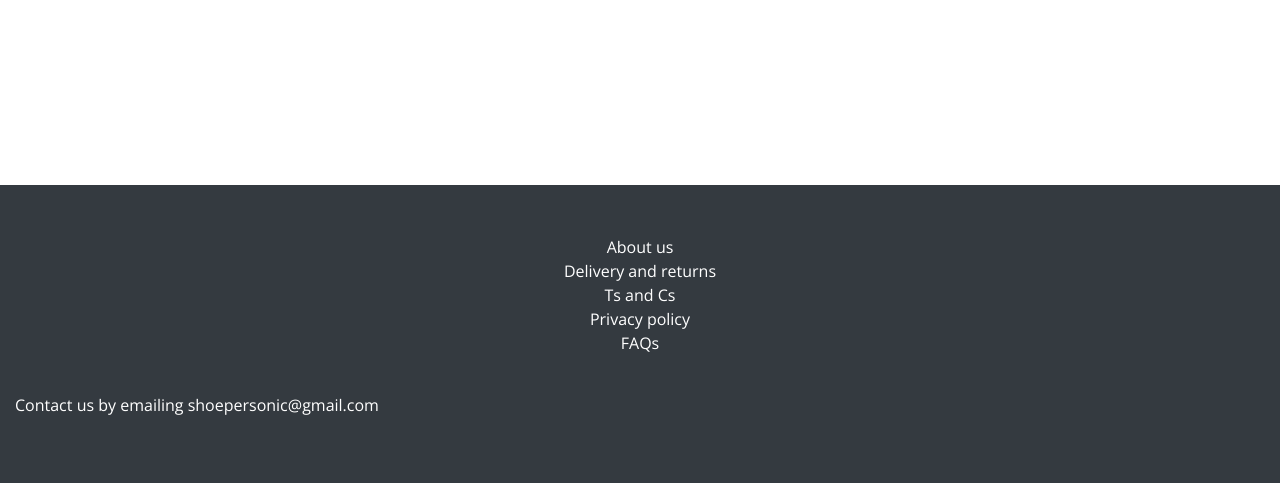
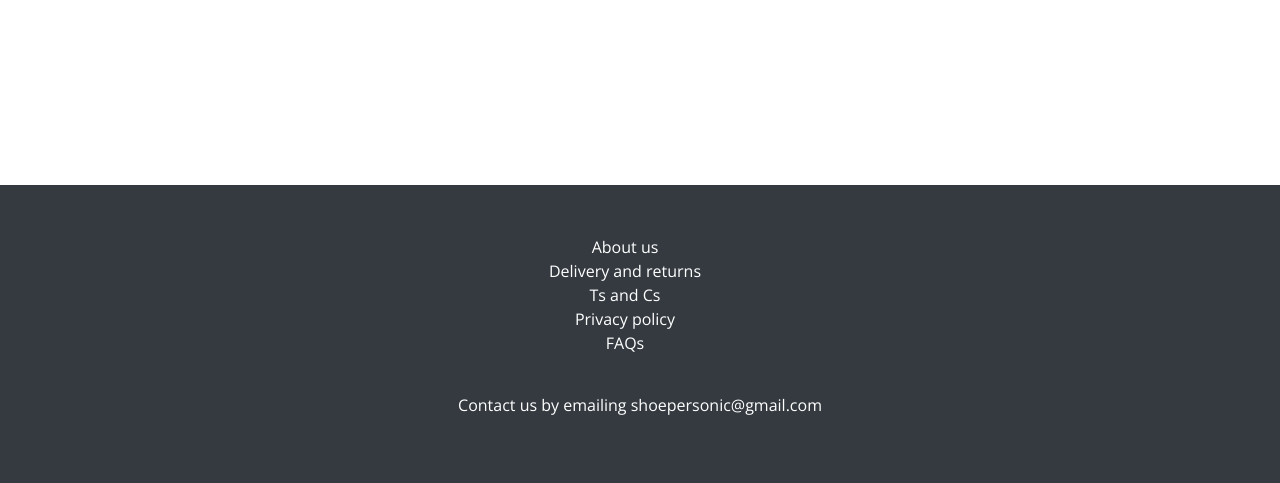
Before and after one commit to harryphelps2/shoepersonic2, a Django app: page / in a window 1280 px wide. Shown: the part 2216-2699 px from the top of the page. Run offline with Django 3.2, Linux system fonts and the light colour scheme; some libraries are stand-ins or nearby versions.

Commit message:
Do more styling.

```diff
--- a/shoepersonic2/home/templates/index.html
+++ b/shoepersonic2/home/templates/index.html
@@ -2,7 +2,7 @@
 {% block page_title %}Shoepersonic{% endblock %}
 {% block content %}
 <div class="container-fluid front-page">
-    <div class="front-page-hero-image" style="background-image: linear-gradient(rgba(0, 0, 0, 0.35), rgba(0, 0, 0, 0.35)), url('../media/homepage_comp.jpg');">
+    <div class="front-page-hero-image" style="background-image: linear-gradient(rgba(0, 0, 0, 0.35), rgba(0, 0, 0, 0.35)), url('media/homepage_comp.jpg');">
         <div class="front-page-hero-text">
             <h1 class="front-page-hero-text__title">Shoepersonic</h1>
             <p class="front-page-hero-text__strapline">We try out shoes so you don't have to.</p>
--- a/shoepersonic2/shoepersonic2/settings.py
+++ b/shoepersonic2/shoepersonic2/settings.py
@@ -143,7 +143,7 @@ STATIC_URL = '/static/'
 STATICFILES_DIRS = (
     os.path.join(BASE_DIR, "static"),
     )
-STATIC_URL = '/static/'
+STATIC_ROOT = os.path.join(BASE_DIR, 'staticfiles')
 
 MEDIA_ROOT = os.path.join(BASE_DIR, 'media')
 MEDIAFILES_LOCATION = 'media'
--- a/shoepersonic2/shop/templates/all_shoes.html
+++ b/shoepersonic2/shop/templates/all_shoes.html
@@ -8,7 +8,7 @@
         <div class="col-12 col-sm-6 col-md-4 col-lg-3 col-xl-0">
             <div class="card shoe-card">
                     <a href="{% url 'shoe_detail' shoe.id %}">
-                        <img class="card-img-top shoe-card__image" src="../../media/{{ shoe.primary_image }}" alt="{{ shoe.brand }} {{ shoe.name }}">
+                        <img class="card-img-top shoe-card__image" src="/media/{{ shoe.primary_image }}" alt="{{ shoe.brand }} {{ shoe.name }}">
                     </a>
                 <div class="card-body shoe-card__text">
                     <h5 class="card-title">{{ shoe.brand }} {{ shoe.name }}</h5>
--- a/shoepersonic2/shop/templates/shoe_detail.html
+++ b/shoepersonic2/shop/templates/shoe_detail.html
@@ -5,9 +5,9 @@
 <div class="container-fluid shoe-detail">
     <h1 class="shoe-detail__title">{{ shoe.brand }} {{ shoe.name }}</h1>
     <div class="slider shoe-detail__slider">
-        <div><img class="shoe-detail__image" src="../../../media/{{ shoe.primary_image }}" alt="{{ shoe.brand }} {{ shoe.name }}"></div>
+        <div><img class="shoe-detail__image" src="/media/{{ shoe.primary_image }}" alt="{{ shoe.brand }} {{ shoe.name }}"></div>
         {% for image in images %}
-        <div><img class="shoe-detail__image" src="../../../media/{{ image.image_url }}" alt="{{ shoe.brand }} {{ shoe.name }}"></div>
+        <div><img class="shoe-detail__image" src="/media/{{ image.image_url }}" alt="{{ shoe.brand }} {{ shoe.name }}"></div>
         {% endfor %}
     </div>
     <div class="add-to-basket">
--- a/shoepersonic2/static/css/styles.css
+++ b/shoepersonic2/static/css/styles.css
@@ -531,7 +531,7 @@ p, li, a {
 .StripeElement {
   display: block;
   background-color: white;
-  height: 40px;
+  height: 50px;
   width: 100%;
   margin-bottom: 5%;
   padding: 1rem 1.2rem;
@@ -565,19 +565,22 @@ p, li, a {
 /* Order submitted */
 #confetti {
   z-index: -1;
-  height: 30rem;
   background-repeat: no-repeat;
   background-position: center;
   background-size: cover;
-  position: relative;
+  position: fixed;
 }
 
 .confetti-text {
-  text-align: center;
-  position: absolute;
-  top: 50%;
-  left: 50%;
-  transform: translate(-50%, -100%);
+  margin-bottom: 5%;
+}
+.confetti-text__button {
+  margin-top: 3%;
+}
+
+.confetti-container {
+  padding-top: 10%;
+  margin-bottom: 10%;
 }
 
 .footer {
@@ -593,6 +596,7 @@ p, li, a {
 }
 .footer__contact {
   display: block;
+  text-align: center;
   margin-top: 3%;
   padding-bottom: 4%;
   color: white;
@@ -604,5 +608,26 @@ p, li, a {
   text-decoration: none;
   color: white;
 }
+@media (min-width: 576px) {
+  .footer__links {
+    display: inline-block;
+    width: 100%;
+    text-align: center;
+    padding-top: 4%;
+  }
+  .footer__links :hover {
+    color: lightblue;
+  }
+  .footer__contact {
+    display: block;
+    text-align: center;
+    margin-top: 3%;
+    padding-bottom: 4%;
+    color: white;
+  }
+  .footer__contact :hover {
+    color: lightblue;
+  }
+}
 
 /*# sourceMappingURL=styles.css.map */
--- a/shoepersonic2/static/css/styles.scss
+++ b/shoepersonic2/static/css/styles.scss
@@ -7,13 +7,6 @@ $primary-button-red: linear-gradient(rgb(246, 6, 6), rgb(255, 131, 131));
 
 .body, html {
     height: 100%;
-    // z-index: -10;
-    // background-image: url('../img/all_shoes_getting_smaller.JPG');
-    // background-repeat: repeat;
-    // background-position: center;
-    // background-size: cover;
-    // opacity: 0.9;
-    // filter: alpha(opacity=20);
 }
 
 
@@ -590,7 +583,7 @@ p,li,a{
 .StripeElement {
     display: block;
     background-color: white;
-    height: 40px;
+    height: 50px;
     width: 100%;
     margin-bottom: 5%;
     padding: 1.0rem 1.2rem;
@@ -625,19 +618,22 @@ p,li,a{
 
 #confetti{
     z-index: -1;
-    height: 30rem;
     background-repeat: no-repeat;
     background-position: center;
     background-size: cover;
-    position: relative;
+    position: fixed;
 }
 
 .confetti-text{
-    text-align: center;
-    position: absolute;
-    top: 50%;
-    left: 50%;
-    transform: translate(-50%, -100%);
+    margin-bottom: 5%;
+    &__button{
+        margin-top: 3%;
+    }
+}
+
+.confetti-container{
+    padding-top: 10%;
+    margin-bottom: 10%;
 }
 
 // Footer
@@ -662,6 +658,7 @@ p,li,a{
     }
     &__contact{
         display: block;
+        text-align: center;
         margin-top: 3%;
         padding-bottom: 4%;
         color: white;
@@ -673,4 +670,27 @@ p,li,a{
         text-decoration: none;
         color: white;
     }
+    @media (min-width: 576px) {
+        &__links{
+            display: inline-block;
+            width: 100%;
+            text-align: center;
+            padding-top: 4%;
+            :hover{
+                color: lightblue;
+            }
+
+        }
+        &__contact{
+            display: block;
+            text-align: center;
+            margin-top: 3%;
+            padding-bottom: 4%;
+            color: white;
+            :hover{
+                color: lightblue;
+            }
+        }
+        }
+
 }
--- a/shoepersonic2/templates/base.html
+++ b/shoepersonic2/templates/base.html
@@ -11,10 +11,11 @@
         <link rel="stylesheet" href="https://use.fontawesome.com/releases/v5.4.2/css/all.css" integrity="sha384-/rXc/GQVaYpyDdyxK+ecHPVYJSN9bmVFBvjA/9eOB+pb3F2w2N6fc5qB9Ew5yIns" crossorigin="anonymous">
         <link href="https://fonts.googleapis.com/css?family=Montserrat|Open+Sans" rel="stylesheet">
 
-        <link rel="stylesheet" type="text/css" href="/../static/slick/slick.css"/>
-        <link rel="stylesheet" type="text/css" href="/../static/slick/slick-theme.css"/>
+        <link rel="stylesheet" type="text/css" href="{% static 'slick/slick.css' %}"/>
+        <link rel="stylesheet" type="text/css" href="{% static 'slick/slick-theme.css' %}"/>
 
-        <link rel="stylesheet" href="../../../static/css/styles.css">
+        <!-- <link rel="stylesheet" href="../../../static/css/styles.css"> -->
+        <link rel="stylesheet" href="{% static 'css/styles.css' %}">
     </head>
     <body>
         <div class="container-fluid background">
@@ -93,7 +94,7 @@
         <script src="https://cdnjs.cloudflare.com/ajax/libs/popper.js/1.12.9/umd/popper.min.js" integrity="sha384-ApNbgh9B+Y1QKtv3Rn7W3mgPxhU9K/ScQsAP7hUibX39j7fakFPskvXusvfa0b4Q" crossorigin="anonymous"></script>
         <script src="https://maxcdn.bootstrapcdn.com/bootstrap/4.0.0/js/bootstrap.min.js" integrity="sha384-JZR6Spejh4U02d8jOt6vLEHfe/JQGiRRSQQxSfFWpi1MquVdAyjUar5+76PVCmYl" crossorigin="anonymous"></script>
 
-        <script type="text/javascript" src="/../static/slick/slick.min.js"></script>
+        <script type="text/javascript" src="{% static 'slick/slick.min.js' %}"></script>
 
         <script src="https://js.stripe.com/v3/"></script>
         <script src="{% static 'js/stripe.js' %}"></script>
```
Also changed, not shown: shoepersonic2/checkout/templates/order_submitted.html (+6 -5 lines), 1 other file.
